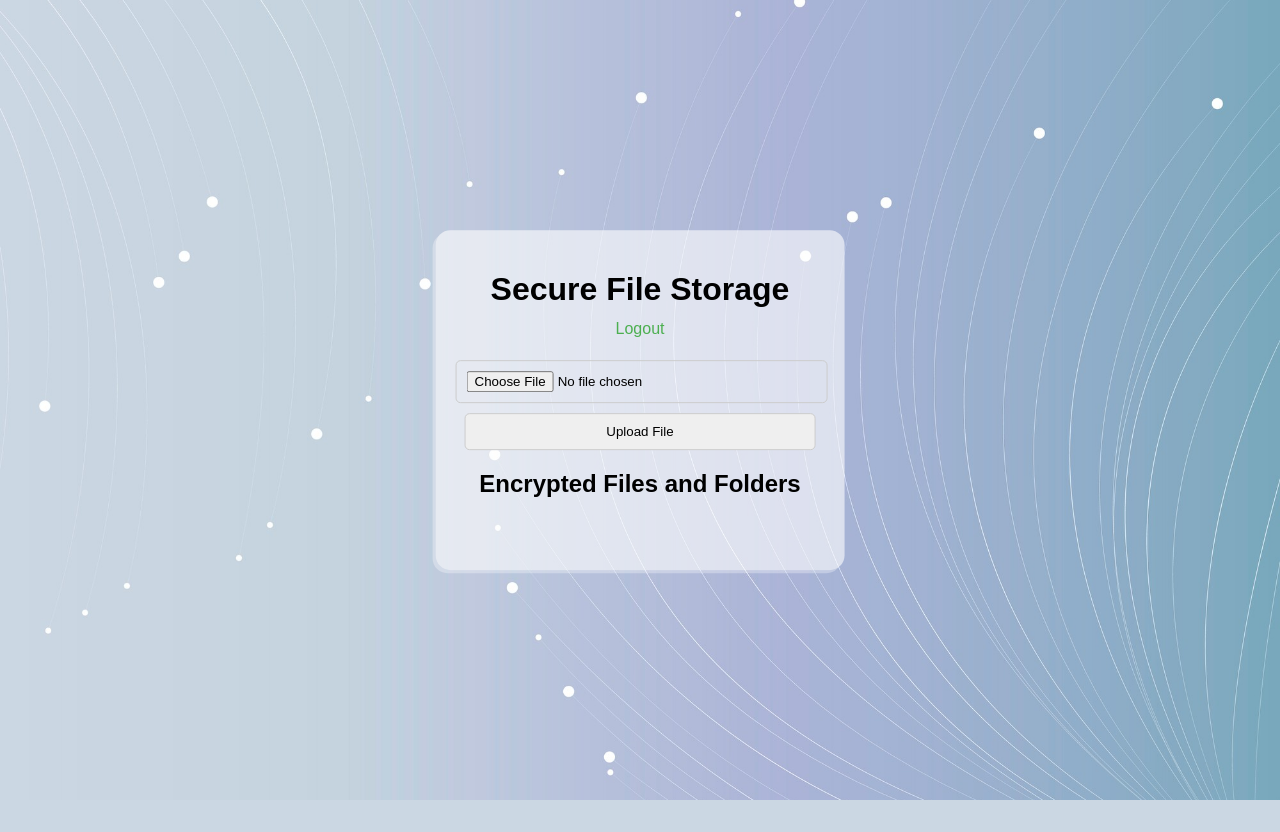
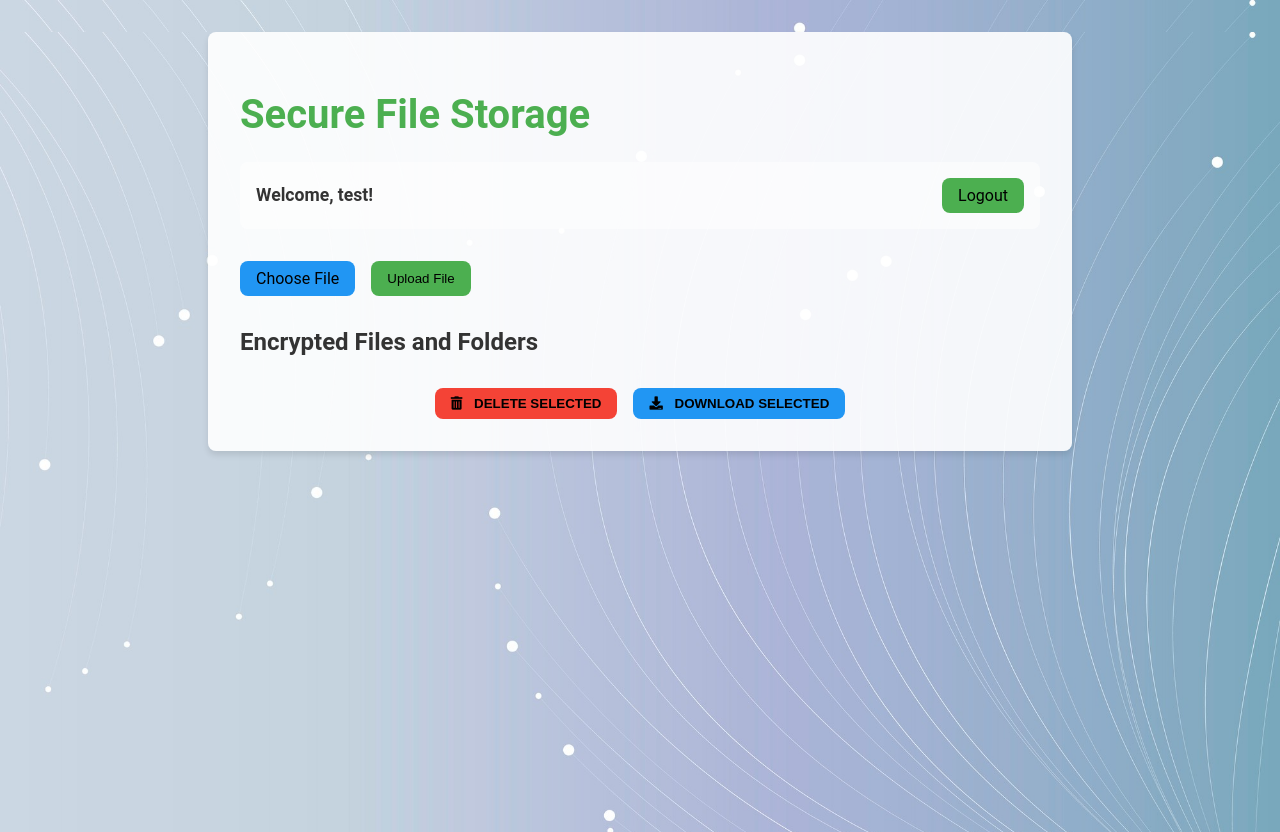
Before and after one commit to nightmare-tech/secure_storage, a Flask app: page / in a window 1280 px wide. Before the commit the page ends 800 px from the top, so only its background shows below. Run offline with Flask 3, Linux system fonts and the light colour scheme; a user stored in the database is signed in.

Commit message:
Feature added Delete option for the file stored

```diff
--- a/app.py
+++ b/app.py
@@ -1,6 +1,6 @@
 import os
 import sqlite3
-from flask import Flask, render_template, request, redirect, url_for, send_file, session
+from flask import Flask, render_template, request, redirect, url_for, send_file, session, jsonify
 from werkzeug.utils import secure_filename
 from cryptography.hazmat.primitives import padding
 from cryptography.hazmat.primitives.ciphers import Cipher, algorithms, modes
@@ -12,9 +12,8 @@ app.secret_key = os.urandom(24)
 app.config['UPLOAD_FOLDER'] = 'uploads/'
 app.config['ENCRYPTED_FOLDER'] = 'encrypted/'
 app.config['DATABASE'] = 'database.db'
-app.config['SESSION_COOKIE_SECURE'] = True
-app.config['SESSION_COOKIE_HTTPONLY'] = True
-app.config['SESSION_COOKIE_SAMESITE'] = 'Lax'
+app.config['SEND_FILE_MAX_AGE_DEFAULT'] = 0
+
 
 # Function to fetch the encryption key securely from an environment variable
 def get_encryption_key():
@@ -96,7 +95,7 @@ def home():
         return redirect(url_for('login'))
 
     encrypted_files = os.listdir(app.config['ENCRYPTED_FOLDER'])
-    return render_template('index.html', encrypted_files=encrypted_files)
+    return render_template('index.html', encrypted_files=encrypted_files, username=session['username'])
 
 @app.route('/login', methods=['GET', 'POST'])
 def login():
@@ -176,5 +175,20 @@ def logout():
     session.pop('username', None)
     return redirect(url_for('login'))
 
+    # Add this new route for deleting files
+@app.route('/delete_files', methods=['POST'])
+def delete_files():
+    if not is_logged_in():
+        return redirect(url_for('login'))
+
+    files_to_delete = request.form.getlist('files')
+    for filename in files_to_delete:
+        file_path = os.path.join(app.config['ENCRYPTED_FOLDER'], filename)
+        if os.path.exists(file_path):
+            os.remove(file_path)
+
+    return redirect(url_for('home'))
+
 if __name__ == '__main__':
+    app.config['SEND_FILE_MAX_AGE_DEFAULT'] = 0
     app.run(debug=True)
--- a/static/styles.css
+++ b/static/styles.css
@@ -1,188 +1,177 @@
-body {
-    font-family: Arial, sans-serif;
+/* Version: 2 - Updated on 2023-04-14 */
+:root {
+  --primary-color: #4CAF50;
+  --secondary-color: #2196F3;
+  --danger-color: #f44336;
+  --background-color: #f0f2f5;
+  --card-background: rgba(255, 255, 255, 0.9);
+  --text-color: #333;
+  --border-radius: 8px;
+}
+
+body, html {
+  font-family: 'Roboto', Arial, sans-serif;
   margin: 0;
   padding: 0;
-    background-color: #f4f4f4;
+  height: 100%;
+  background-image: url(./Login.jpeg);
+  background-size: cover;
+  background-position: center;
+  background-attachment: fixed;
+  color: var(--text-color);
 }
 
-
-
-html {
+#html_index {
+  background-image: url(./Login.jpeg);
   background-size: cover;
-    background-repeat: no-repeat;
   background-position: center;
-    margin: 0;
-    padding: 0;
-    height: 100vh;
-}
-
-#html_register{ /*Add ID*/
-    background-image: url(./Login.jpeg);
-}
-
-#html_login { /*Add ID*/
-    background-image: url(./Login.jpeg);
-}
-
-#html_index{ /*Add ID*/
-    background-image: url(./Login.jpeg);
+  background-attachment: fixed;
 }
 
 .container {
-    position: absolute;
-    top: 50%;
-    left: 50%;
-    transform: translate(-50%, -50%);
-    padding: 20px;
-    text-align: center;
+  max-width: 800px;
+  margin: 2rem auto;
+  padding: 2rem;
+  background-color: var(--card-background);
+  border-radius: var(--border-radius);
+  box-shadow: 0 4px 6px rgba(0, 0, 0, 0.1);
 }
 
-#container_register{ /*Add ID*/
-    background-color: rgba(255,255,255,0.6);
-    border-radius: 15px;
-    box-shadow: -3px 3px rgba(255, 255, 255, 0.3);
+.heading h1 {
+  color: var(--primary-color);
+  font-size: 2.5rem;
+  margin-bottom: 1.5rem;
 }
 
-#container_login{ /*Add ID*/
-    background-color: rgba(255,255,255,0.6);
-    border-radius: 15px;
-    box-shadow: -3px 3px rgba(255, 255, 255, 0.3);
+.user-info {
+  display: flex;
+  justify-content: space-between;
+  align-items: center;
+  margin-bottom: 2rem;
+  padding: 1rem;
+  background-color: rgba(255, 255, 255, 0.5);
+  border-radius: var(--border-radius);
 }
 
-#container_index{ /*Add ID*/
-    background-color: rgba(255,255,255,0.6);
-    border-radius: 15px;
-    box-shadow: -3px 3px rgba(255, 255, 255, 0.3);
-    display: flex;
-    flex-direction: column;
-    align-items: center;
-}
-.heading {
-    margin-bottom: 20px; /* Add some space between the heading and the hyperlink */
+.user-info span {
+  font-weight: bold;
+  font-size: 1.1rem;
 }
 
-.hyperlink {
-    text-align: left;
-    margin-top: 10px; /* Add some space between the heading and the hyperlink */
+.logout {
+  background-color: var(--primary-color);
+  color: black;
+  padding: 0.5rem 1rem;
+  text-decoration: none;
+  border-radius: var(--border-radius);
+  transition: background-color 0.3s ease;
 }
 
-h1, h2 {
-    text-align: center;
+.logout:hover {
+  background-color: #45a049;
 }
-#h1_index, #h2_index{ /*Add ID*/
-    color: black;
-}
+
 .form {
-    text-align: center;
+  margin-bottom: 2rem;
+  display: flex;
+  gap: 1rem;
 }
 
 .form input[type="file"] {
-    margin-bottom: 10px;
+  display: none;
 }
 
-.error {
-    color: red;
+.file-input-label {
+  display: inline-block;
+  padding: 0.5rem 1rem;
+  background-color: var(--secondary-color);
+  color: black;
+  border-radius: var(--border-radius);
+  cursor: pointer;
+  transition: background-color 0.3s ease;
 }
 
-.btn {
-    color: white;
-    border: none;
-    border-radius: 5px;
-    cursor: pointer;
-}
-#btn_register{ /*Add ID*/
-    background-color: rgb(93, 198, 96);
-    padding: 6px 25px;
+.file-input-label:hover {
+  background-color: #1976D2;
 }
 
-#btn_login{ /*Add ID*/
-    background-color: rgb(93, 198, 96);
-    padding: 6px 25px;
+.form input[type="submit"] {
+  background-color: var(--primary-color);
+  color: black;
+  border: none;
+  padding: 0.5rem 1rem;
+  border-radius: var(--border-radius);
+  cursor: pointer;
+  transition: background-color 0.3s ease;
+}
+
+.form input[type="submit"]:hover {
+  background-color: #45a049;
 }
 
 .file-list {
   list-style: none;
   padding: 0;
-}
-.file-list li {
-    margin-bottom: 10px;
+  margin-bottom: 2rem;
 }
 
-.logout {
-    float: right;
-    margin-top: -40px;
-    color: #4CAF50;
-    text-decoration: none;
+.file-list li {
+  display: flex;
+  align-items: center;
+  margin-bottom: 0.5rem;
+  padding: 0.5rem;
+  background-color: rgba(255, 255, 255, 0.5);
+  border-radius: var(--border-radius);
 }
 
-.logout:hover {
-    text-decoration: underline;
+.file-list li label {
+  margin-left: 0.5rem;
+  flex-grow: 1;
 }
 
-input {
-    width: 95%;
-    padding: 10px;
-    margin: auto;
-    border: 1px solid #ccc;
-    border-radius: 5px;
-    outline: none;
+.file-actions {
+  display: flex;
+  justify-content: center;
+  gap: 1rem;
 }
 
-.title{
-    font-size: 15px;
-    text-align: center;
+.btn {
+  padding: 0.5rem 1rem;
+  border: none;
+  border-radius: var(--border-radius);
+  cursor: pointer;
+  font-weight: bold;
+  text-transform: uppercase;
+  transition: background-color 0.3s ease, transform 0.1s ease;
   color: black;
-    user-select: none;
-    border-radius: 15px 20px 15px 20px;
 }
 
-
-
-.field input{
-    height: 50%;
-
-    outline: none;
-    font-size: 17px;
-    padding-left: 20px;
-    border: 1px solid lightgrey;
-    border-radius: 5px;
-    transition: all 0.3s ease;
+.btn:hover {
+  transform: translateY(-2px);
 }
 
-.field input:focus, .field input:valid {
-    border-color: #4158d0;
+.btn:active {
+  transform: translateY(0);
 }
 
-.field input[type="submit"] {
-    color: #fff;
-    border: none;
-
-    font-size: 14px;
-
-    padding-bottom: 10px;
-    cursor: pointer;
-    transition: all 0.3s ease;
-    text-align: center;
+.btn-danger {
+  background-color: var(--danger-color);
+  color: black;
 }
 
-.field_index input[type="submit"]{ /*Change class*/ /*Check*/
-    color: #fff;
-    border: none;
-    margin-top: -10px;
-    font-size: 12px;
-    padding-bottom: 10px;
-    cursor: pointer;
-    transition: all 0.3s ease;
-    text-align: center;
+.btn-danger:hover {
+  background-color: #d32f2f;
 }
 
-.a_login{ /*ADD Class*/
-    font-weight: bold;
-}
-.btn::value {
-    vertical-align: middle !important; /* Align label vertically */
+.btn-primary {
+  background-color: var(--secondary-color);
+  color: black;
 }
 
-#btn_login:hover { /*Add ID*/
-    background-color: rgb(10, 224, 17);
+.btn-primary:hover {
+  background-color: #1976D2;
 }
+
+.btn i {
+    margin-right: 0.5rem;
+}
--- a/templates/index.html
+++ b/templates/index.html
@@ -3,25 +3,51 @@
 <html id="html_index">
 <head>
     <title>Secure File Storage</title>
-    <link rel="stylesheet" type="text/css" href="{{ url_for('static', filename='styles.css') }}">
+    <link rel="stylesheet" href="{{ url_for('static', filename='styles.css', v=5) }}">
+    <link rel="stylesheet" href="https://cdnjs.cloudflare.com/ajax/libs/font-awesome/5.15.3/css/all.min.css">
 </head>
 <body id="body_index">
     <div class="container" id="container_index">
         <div class="heading"><h1 id="h1_index">Secure File Storage</h1></div>
-        <div class="hyperlink"><a href="{{ url_for('logout') }}" class="logout">Logout</a></div>
+        <div class="user-info">
+            <span>Welcome, {{ username }}!</span>
+            <a href="{{ url_for('logout') }}" class="logout">Logout</a>
+        </div>
         <form action="{{ url_for('upload_file') }}" method="post" enctype="multipart/form-data" class="form">
-            <input type="file" name="file" required>
+            <input type="file" name="file" id="file-input" required>
+            <label for="file-input" class="file-input-label">Choose File</label>
             <input type="submit" value="Upload File">
         </form>
 
         <h2 id="h2_index">Encrypted Files and Folders</h2>
+        <form id="file-actions-form" method="post">
             <ul class="file-list">
                 {% for file in encrypted_files %}
                 <li>
-                <a href="{{ url_for('download_file', filename=file) }}">{{ file[:-10] }}</a>
+                    <input type="checkbox" name="files" value="{{ file }}" id="file-{{ loop.index }}">
+                    <label for="file-{{ loop.index }}">
+                        <i class="fas fa-file-alt"></i> {{ file[:-10] }}
+                    </label>
                 </li>
                 {% endfor %}
             </ul>
+            <div class="file-actions">
+                <button type="submit" formaction="{{ url_for('delete_files') }}" class="btn btn-danger">
+                    <i class="fas fa-trash-alt"></i> Delete Selected
+                </button>
+                <button type="button" id="download-selected" class="btn btn-primary">
+                    <i class="fas fa-download"></i> Download Selected
+                </button>
             </div>
+        </form>
+    </div>
+    <script>
+        document.getElementById('download-selected').addEventListener('click', function() {
+            var checkboxes = document.querySelectorAll('input[name="files"]:checked');
+            checkboxes.forEach(function(checkbox) {
+                window.open("{{ url_for('download_file', filename='') }}" + checkbox.value, '_blank');
+            });
+        });
+    </script>
 </body>
 </html>
```
Also changed, not shown: database.db (added), 1 other file. Lines whose indentation alone changed are shown as unchanged.
